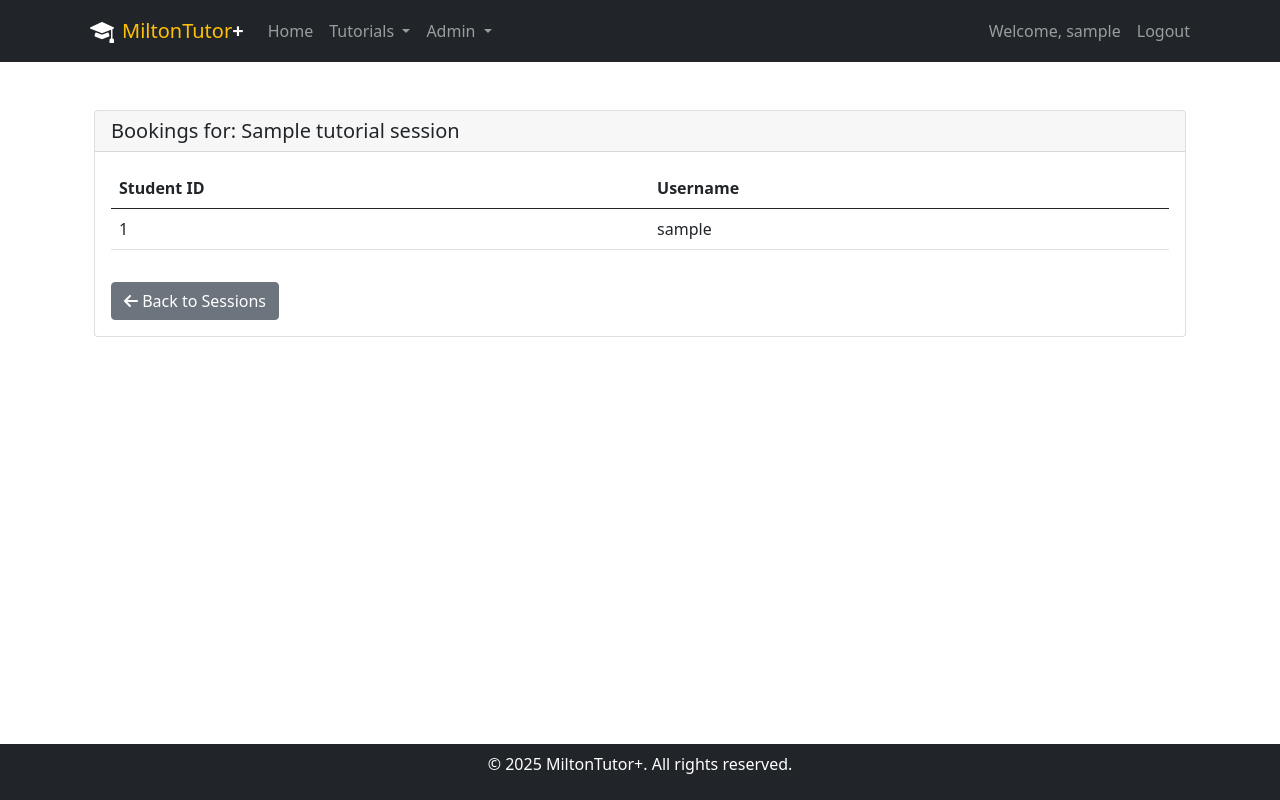
After one commit to Kummirai/school, a Flask app: page /admin/sessions/bookings/1 in a window 1280 px wide. The commit adds this page. Run offline with Flask 3, Linux system fonts and the light colour scheme; the visitor is signed in with stand-in values (Sample User, id 1); a database or web service that is not in the repository returns one stand-in record (values such as "Sample title"); some libraries are stand-ins or nearby versions.

Commit message:
Add admin session bookings view and update session management links
- Implement new route to view bookings for a specific session.
- Create a new template for displaying booked users.
- Update session management page to link to the new bookings view.
- Comment out SSL mode in database connection for development.

```diff
--- a/app.py
+++ b/app.py
@@ -24,7 +24,7 @@ def get_db_connection():
         user=os.getenv('DB_USER'),
         password=os.getenv('DB_PASSWORD'),
         port=os.getenv('DB_PORT'),
-        sslmode='require'
+        # sslmode='require'
     )
     return conn
 
@@ -380,6 +380,34 @@ def view_sessions():
                          sessions=sessions,
                          bookings=student_bookings)
 
+# Add this new route to app.py
+@app.route('/admin/sessions/bookings/<int:session_id>')
+@login_required
+@admin_required
+def view_session_bookings(session_id):
+    conn = get_db_connection()
+    cur = conn.cursor()
+
+    # Get session details
+    cur.execute('SELECT title FROM tutorial_sessions WHERE id = %s', (session_id,))
+    session_title = cur.fetchone()[0]
+
+    # Get users who booked this session
+    cur.execute('''
+        SELECT u.id, u.username
+        FROM student_bookings sb
+        JOIN users u ON sb.student_id = u.id
+        WHERE sb.session_id = %s
+    ''', (session_id,))
+    booked_users = cur.fetchall()
+
+    cur.close()
+    conn.close()
+
+    return render_template('admin/session_bookings.html',
+                         session_title=session_title,
+                         booked_users=booked_users)
+
 
 @app.route('/admin/sessions')
 @login_required
@@ -620,17 +648,17 @@ def delete_student(student_id):
 def forbidden(e):
     return render_template('errors/403.html'), 403
 
+# if __name__ == '__main__':
+#     from waitress import serve
+#     initialize_database()
+#     serve(app, host="0.0.0.0", port=5000)
+
 if __name__ == '__main__':
-    from waitress import serve
+    # Enable Flask debug features
+    app.debug = True  # Enables auto-reloader and debugger
+
+    # Initialize database
     initialize_database()
-    serve(app, host="0.0.0.0", port=5000)
 
-# if __name__ == '__main__':
-#     # Enable Flask debug features
-#     app.debug = True  # Enables auto-reloader and debugger
-
-#     # Initialize database
-#     initialize_database()
-
-#     # Run the development server
-#     app.run(host='0.0.0.0', port=5000)
+    # Run the development server
+    app.run(host='0.0.0.0', port=5000)
--- /dev/null
+++ b/templates/admin/session_bookings.html
@@ -0,0 +1,38 @@
+{% extends "admin/base.html" %}
+
+{% block content %}
+<div class="container mt-4">
+    <div class="card">
+        <div class="card-header">
+            <h3 class="h5 mb-0">Bookings for: {{ session_title }}</h3>
+        </div>
+        <div class="card-body">
+            {% if booked_users %}
+            <div class="table-responsive">
+                <table class="table">
+                    <thead>
+                        <tr>
+                            <th>Student ID</th>
+                            <th>Username</th>
+                        </tr>
+                    </thead>
+                    <tbody>
+                        {% for user in booked_users %}
+                        <tr>
+                            <td>{{ user[0] }}</td>
+                            <td>{{ user[1] }}</td>
+                        </tr>
+                        {% endfor %}
+                    </tbody>
+                </table>
+            </div>
+            {% else %}
+            <div class="alert alert-info">No bookings for this session yet.</div>
+            {% endif %}
+            <a href="{{ url_for('manage_sessions') }}" class="btn btn-secondary mt-3">
+                <i class="fas fa-arrow-left"></i> Back to Sessions
+            </a>
+        </div>
+    </div>
+</div>
+{% endblock %}
--- a/templates/admin/sessions.html
+++ b/templates/admin/sessions.html
@@ -49,7 +49,9 @@
                         </div>
                         <div class="card-footer bg-white border-0 pt-0">
                             <div class="d-flex justify-content-end">
-                                <a href="#" class="btn btn-sm btn-outline-primary me-2">
+                                <!-- Change this line in sessions.html -->
+                                <a href="{{ url_for('view_session_bookings', session_id=session[0]) }}"
+                                    class="btn btn-sm btn-outline-primary me-2">
                                     <i class="fas fa-eye"></i>
                                 </a>
                                 <a href="{{ url_for('delete_session', session_id=session[0]) }}"
```
